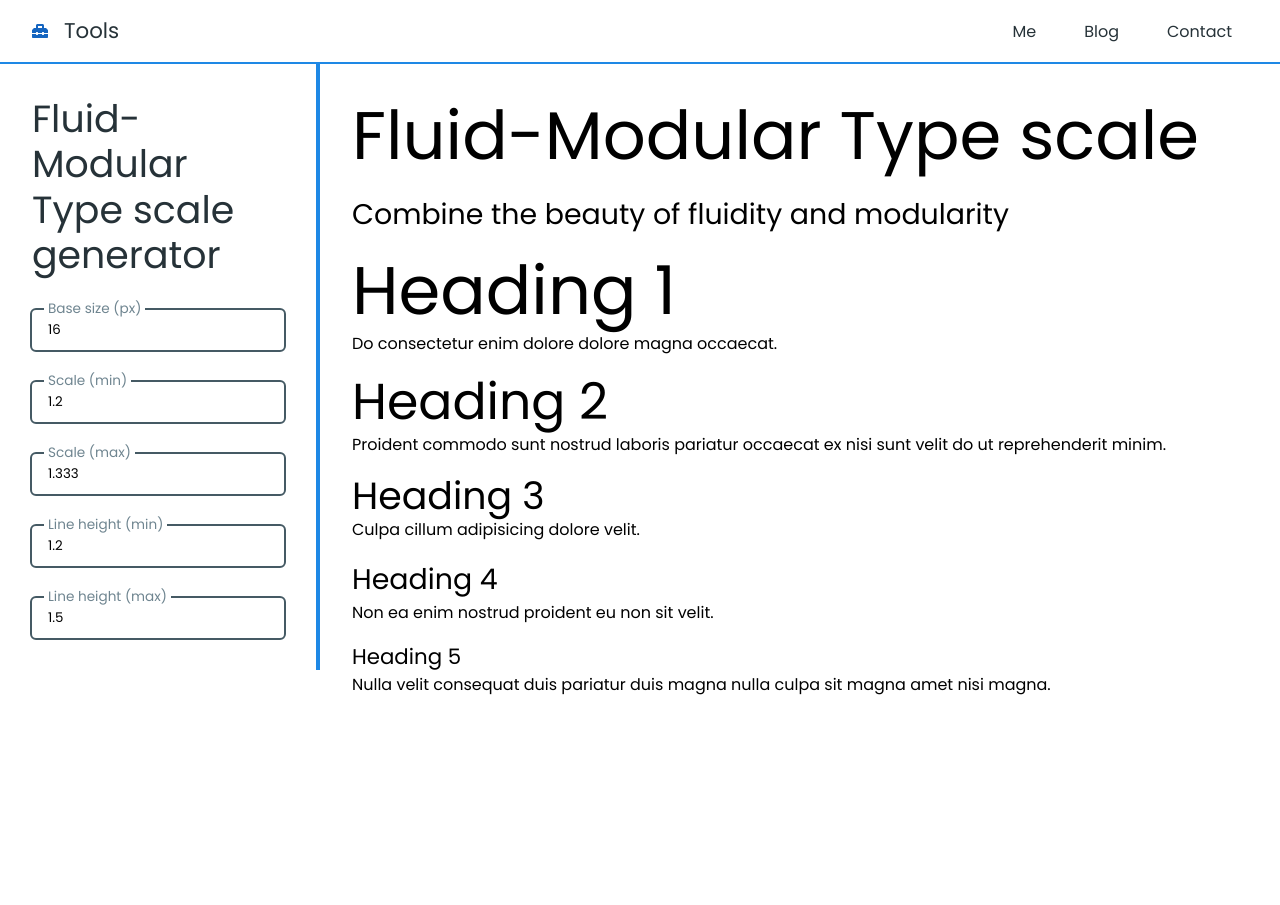
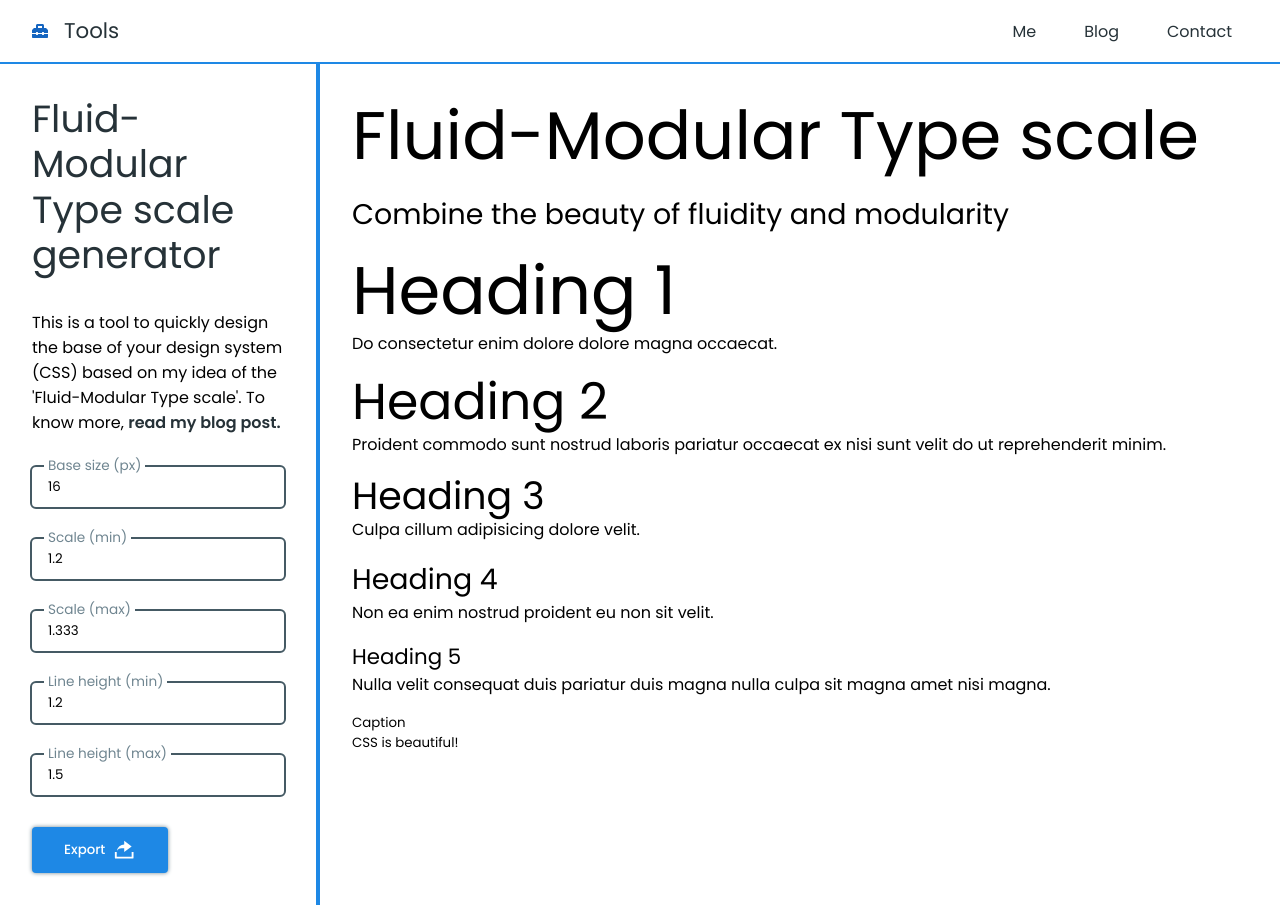
Before and after one commit to captain-woof/tools, a Next.js app: page /fluid-modular-type-scale-generator in a window 1280 px wide. Before the commit the page ends 864 px from the top, so only its background shows below. Built offline with nearby package versions, Linux system fonts and the light colour scheme.

Commit message:
Added export button; used Dialog; changed layout

```diff
--- /dev/null
+++ b/pages/fluid-modular-type-scale-generator/exportDialog.js
@@ -0,0 +1,12 @@
+import Dialog from "../../components/atoms/dialog";
+import { Heading3 } from "../../components/atoms/headings";
+import { useGlobalState } from "./globalState";
+
+export default function ExportDialog({ wide }) {
+    const { state, dispatch } = useGlobalState()
+    return (
+        <Dialog wide isOpen={state?.exportDialogOpen} setIsOpen={(newIsOpen) => { dispatch({ type: 'SET_EXPORT_DIALOG_OPEN', isOpen: newIsOpen }) }}>
+            <Heading3>Export</Heading3>
+        </Dialog>
+    )
+}
--- a/pages/fluid-modular-type-scale-generator/globalState.js
+++ b/pages/fluid-modular-type-scale-generator/globalState.js
@@ -13,6 +13,8 @@ const reducer = (state, payload) => {
             return { ...state, lhMin: payload.value }
         case 'SET_LH_MAX':
             return { ...state, lhMax: payload.value }
+        case 'SET_EXPORT_DIALOG_OPEN':
+            return { ...state, exportDialogOpen: payload.isOpen }
     }
 }
 
@@ -26,7 +28,8 @@ export default function GlobalStateProvider({ children }) {
         fsFactorMin: 1.2,
         fsFactorMax: 1.333,
         lhMin: 1.2,
-        lhMax: 1.5
+        lhMax: 1.5,
+        exportDialogOpen: false
     })
 
     return (
--- a/pages/fluid-modular-type-scale-generator/index.js
+++ b/pages/fluid-modular-type-scale-generator/index.js
@@ -2,6 +2,7 @@ import TwoColumnLayout from "../../components/molecules/two-column-layout"
 import FluidModularSidebar from "./sidebar"
 import GlobalStateProvider from "./globalState"
 import Preview from "./preview"
+import ExportDialog from "./exportDialog"
 
 export default function FluidModularTypeScale() {
 
@@ -10,6 +11,7 @@ export default function FluidModularTypeScale() {
             <GlobalStateProvider>
                 <FluidModularSidebar />
                 <Preview />
+                <ExportDialog />
             </GlobalStateProvider>
         </TwoColumnLayout>
     )
--- a/pages/fluid-modular-type-scale-generator/preview.js
+++ b/pages/fluid-modular-type-scale-generator/preview.js
@@ -5,7 +5,7 @@ const PreviewWrapper = styled.div`
     /* Actual style (not part of preview)*/
     ${({theme}) => (css`
         flex-grow: 1;
-        height: calc(100vh - 4rem);
+        height: max-content;
         overflow-y: auto;
         scrollbar-width: thin;
         scrollbar-width: thin;
@@ -22,6 +22,10 @@ const PreviewWrapper = styled.div`
         }
         ::-webkit-scrollbar-thumb:hover {
           background: ${theme.colors.secondary.light};
+        }
+
+        @media (max-width: 480px){
+            height: 70vh;
         }
     `)}
 
@@ -65,6 +69,11 @@ const PreviewWrapper = styled.div`
     --sp-800: calc(var(--sp-factor)* 5);
     --sp-900: calc(var(--sp-factor)* 6);
     /* Applying calculated values to children elements */
+    & p.caption {
+        font-size: var(--fs-300);
+        line-height: var(--lh-max);
+    }
+
     & p {
         font-size: var(--fs-400);
         line-height: var(--lh-max);
@@ -105,7 +114,7 @@ export default function Preview() {
     const { state } = useGlobalState()
 
     return (
-        <PreviewWrapper style={{
+        <PreviewWrapper className='preview' style={{
             '--fs-base': `${state?.fsBase}px`,
             '--fs-factor-min': state?.fsFactorMin,
             '--fs-factor-max': state?.fsFactorMax,
@@ -136,6 +145,10 @@ export default function Preview() {
                     <h5>Heading 5</h5>
                     <p>Nulla velit consequat duis pariatur duis magna nulla culpa sit magna amet nisi magna.</p>
                 </section>
+                <section>
+                    <p className='caption'>Caption</p>
+                    <p className='caption'>CSS is beautiful!</p>
+                </section>
             </article>
         </PreviewWrapper>
     )
--- a/pages/fluid-modular-type-scale-generator/sidebar.js
+++ b/pages/fluid-modular-type-scale-generator/sidebar.js
@@ -4,8 +4,9 @@ import { Heading3 } from "../../components/atoms/headings"
 import Textfield from '../../components/atoms/textfield'
 import TextfieldSuggestive from '../../components/molecules/textfield-suggestive'
 import { useGlobalState } from "./globalState"
-
-/* https://sohail-saha.in/blog/posts/how-to-use-fluid-typography-with-modular-scale-in-css */
+import { LinkExternal } from '../../components/atoms/link'
+import Button from "../../components/atoms/button"
+import { RiShareForward2Fill as ExportIcon } from 'react-icons/ri'
 
 // Sidebar contents wrapper (for margin)
 const SidebarContentWrapper = styled.div`
@@ -31,10 +32,12 @@ const modularScale = [
 
 export default function FluidModularSidebar() {
     const { state, dispatch } = useGlobalState()
+
     return (
         <Sidebar>
             <SidebarContentWrapper className='sidebar-content-wrapper'>
                 <Heading3>Fluid-Modular Type scale generator</Heading3>
+                <p>This is a tool to quickly design the base of your design system (CSS) based on my idea of the &apos;Fluid-Modular Type scale&apos;. To know more, <LinkExternal style={{ fontWeight: 600 }} href="https://sohail-saha.in/blog/posts/how-to-use-fluid-typography-with-modular-scale-in-css" >read my blog post.</LinkExternal></p>
                 <Textfield name='fs-base' label='Base size (px)' inputProps={{
                     type: 'number',
                     min: 0.00,
@@ -70,6 +73,9 @@ export default function FluidModularSidebar() {
                     value: state?.lhMax,
                     onChange: (e) => { dispatch({ type: 'SET_LH_MAX', value: e.target.value }) }
                 }} />
+                <Button primary iconEnd={<ExportIcon />} buttonProps={{ onClick: () => { dispatch({ type: 'SET_EXPORT_DIALOG_OPEN', isOpen: true }) } }}>
+                    Export
+                </Button>
             </SidebarContentWrapper>
         </Sidebar>
     )
```
